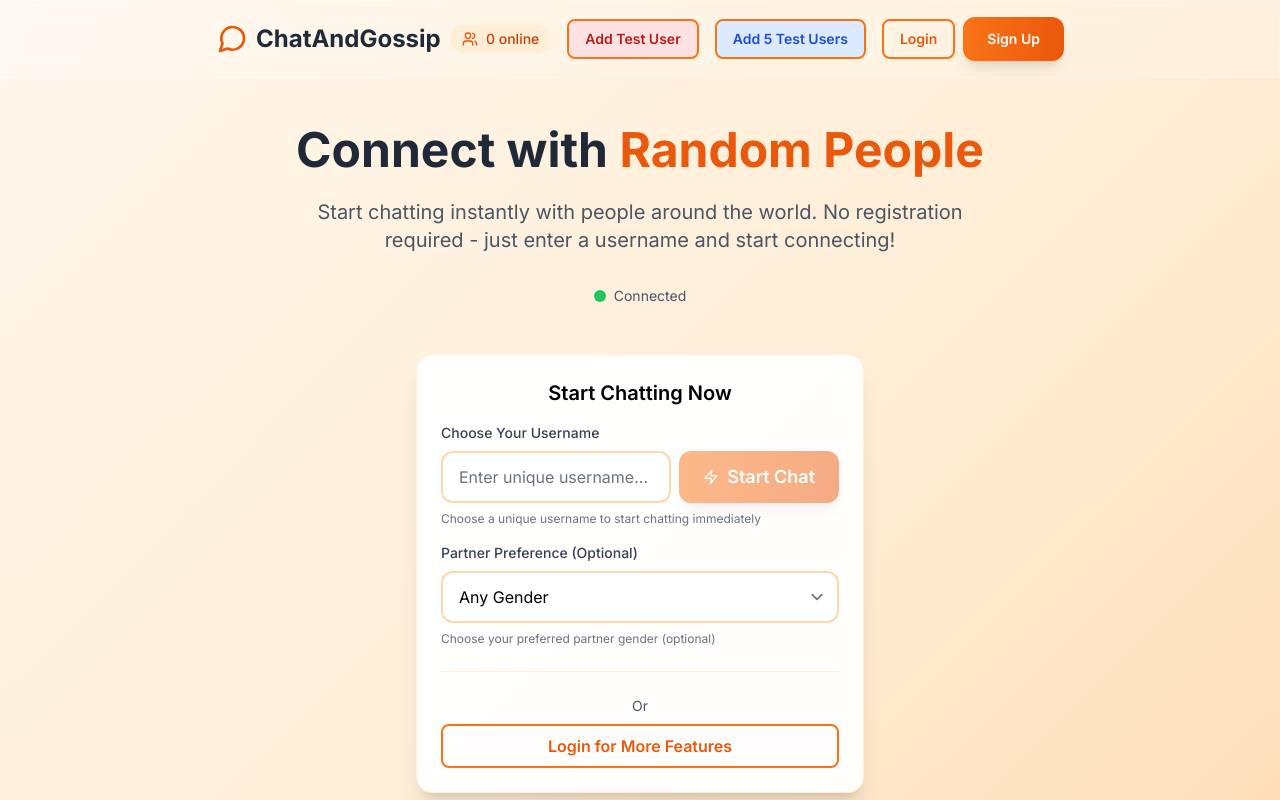
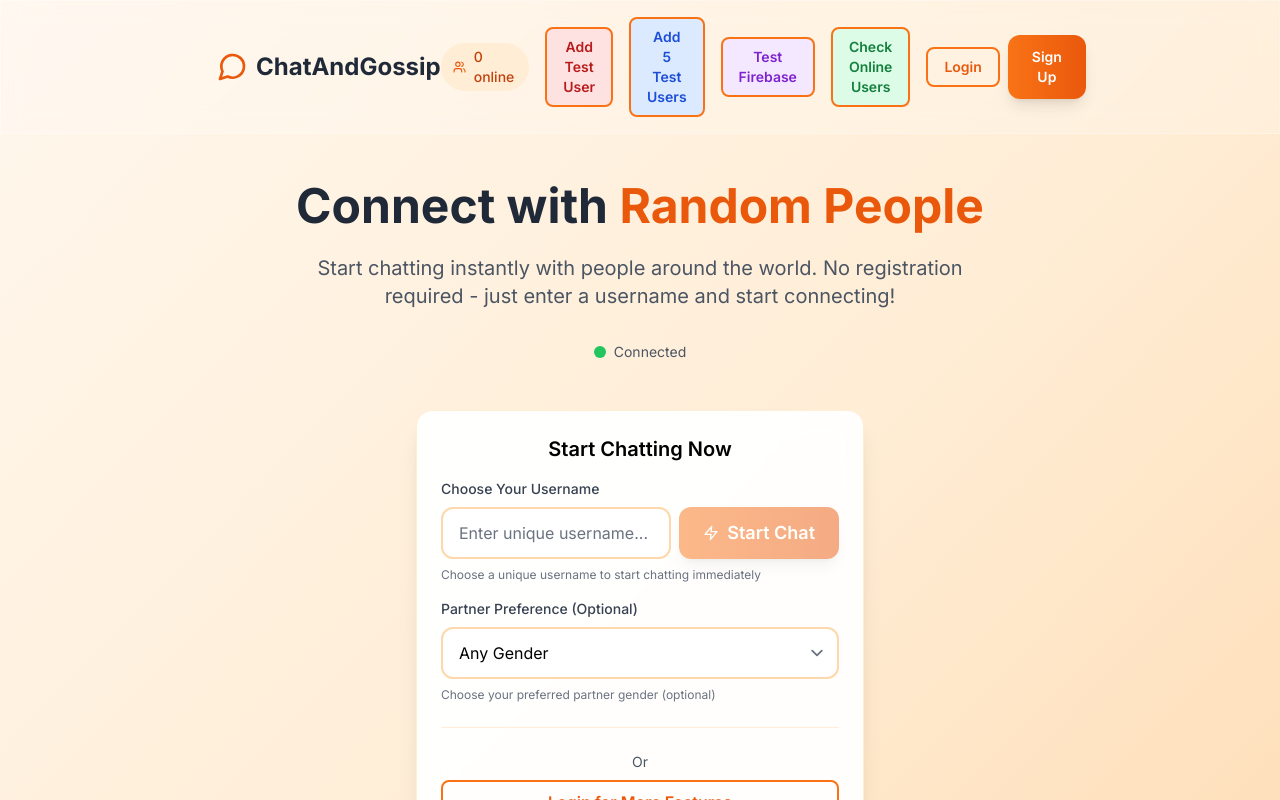
Before and after one commit to EpicShawt/chatandgossip, a React (Vite) app in the folder frontend/: page / in a window 1280 px wide. Shown: the top 800 px of the page. Built offline with nearby package versions, Linux system fonts and the light colour scheme; no server answers; the database is empty.

Commit message:
Add Firebase connection test and online user check buttons for debugging

```diff
--- a/frontend/src/components/LandingPage.jsx
+++ b/frontend/src/components/LandingPage.jsx
@@ -71,6 +71,64 @@ const LandingPage = ({
     addMultipleTestUsers();
   };
 
+  const testFirebaseConnection = async () => {
+    try {
+      const { set, ref, get } = await import('firebase/database');
+      const { getDatabase } = await import('firebase/app');
+
+      const rtdb = getDatabase();
+      const testRef = ref(rtdb, 'test_connection');
+
+      // Test write
+      await set(testRef, { timestamp: Date.now(), test: true });
+      console.log('✅ Firebase write test successful');
+
+      // Test read
+      const snapshot = await get(testRef);
+      console.log('✅ Firebase read test successful:', snapshot.val());
+
+      // Clean up
+      await set(testRef, null);
+      console.log('✅ Firebase cleanup successful');
+
+      toast.success('Firebase connection working!');
+    } catch (error) {
+      console.error('❌ Firebase connection failed:', error);
+      toast.error('Firebase connection failed: ' + error.message);
+    }
+  };
+
+  const checkOnlineUsers = async () => {
+    try {
+      const { ref, get } = await import('firebase/database');
+      const { getDatabase } = await import('firebase/app');
+
+      const rtdb = getDatabase();
+      const onlineUsersRef = ref(rtdb, 'online_users');
+
+      const snapshot = await get(onlineUsersRef);
+      console.log('📊 Current online users in Firebase:', snapshot.val());
+
+      if (snapshot.exists()) {
+        const users = [];
+        snapshot.forEach((childSnapshot) => {
+          users.push({
+            uid: childSnapshot.key,
+            ...childSnapshot.val()
+          });
+        });
+        console.log('👥 Processed online users:', users);
+        toast.success(`Found ${users.length} online users in Firebase`);
+      } else {
+        console.log('📭 No online users found in Firebase');
+        toast.info('No online users found in Firebase');
+      }
+    } catch (error) {
+      console.error('❌ Error checking online users:', error);
+      toast.error('Error checking online users: ' + error.message);
+    }
+  };
+
   const handleAuthenticatedChat = () => {
     if (isAuthenticated && user) {
       navigate('/chat');
@@ -115,6 +173,22 @@ const LandingPage = ({
                 className="btn-outline text-xs sm:text-sm bg-blue-100 text-blue-700 hover:bg-blue-200"
               >
                 Add 5 Test Users
+              </button>
+
+              {/* Firebase Connection Test Button */}
+              <button
+                onClick={testFirebaseConnection}
+                className="btn-outline text-xs sm:text-sm bg-purple-100 text-purple-700 hover:bg-purple-200"
+              >
+                Test Firebase
+              </button>
+
+              {/* Check Online Users Button */}
+              <button
+                onClick={checkOnlineUsers}
+                className="btn-outline text-xs sm:text-sm bg-green-100 text-green-700 hover:bg-green-200"
+              >
+                Check Online Users
               </button>
 
               {isAuthenticated ? (
```
